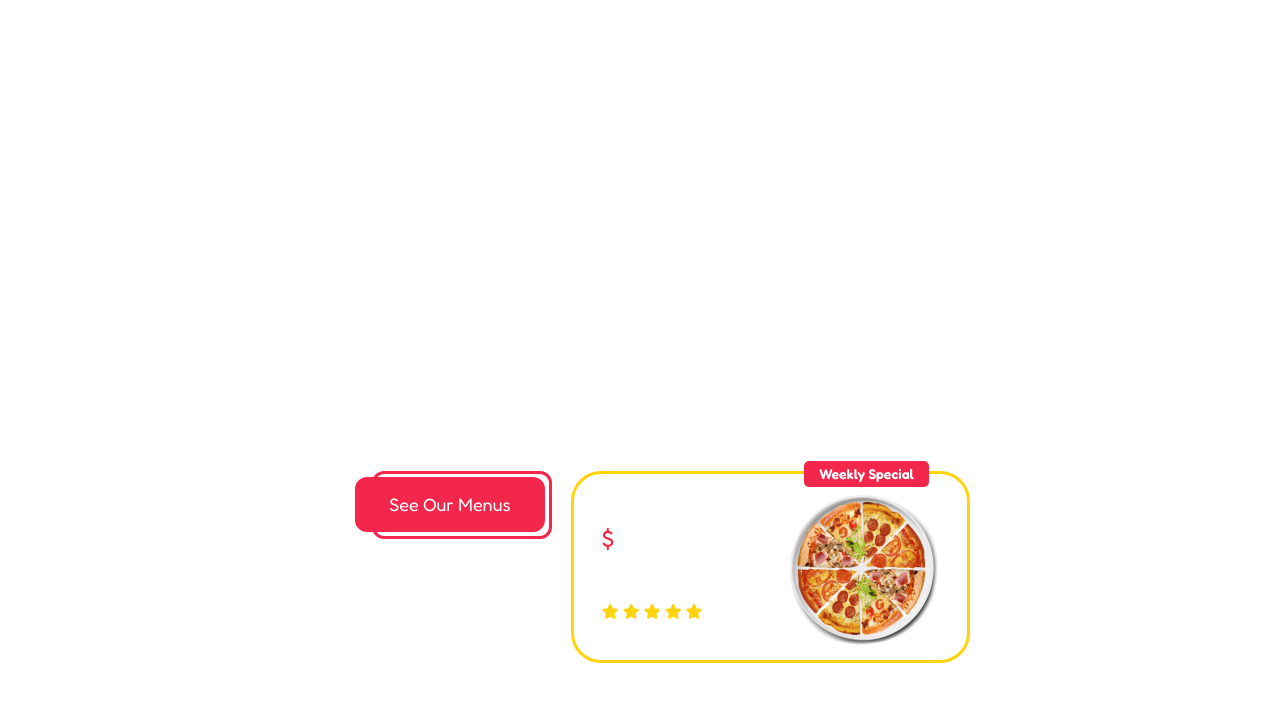
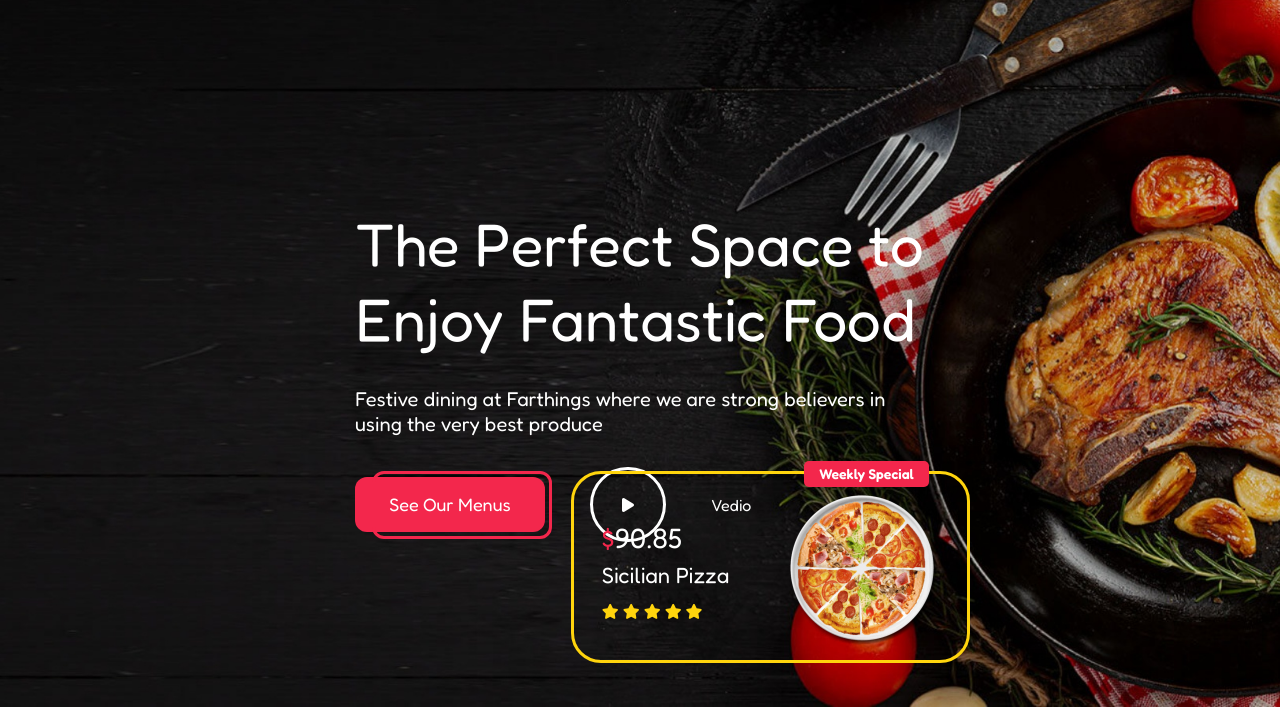
Before and after one commit to HasanAli44/pizza-hut, a plain HTML site: page index.html in a window 1280 px wide. Shown: the part 100-809 px from the top of the page. Drawn offline with nearby package versions, Linux system fonts and the light colour scheme; the site is published under a folder, as on GitHub Pages, so addresses that start at the root find nothing.

```diff
--- a/index.html
+++ b/index.html
@@ -73,7 +73,7 @@
     <!-- header area end -->
     <!-- banner area start -->
     <div
-      class="bg-[url(/images/banner-img.jpg)] xl:h-[710px] bg-cover bg-no-repeat text-white relative"
+      class="bg-[url(./images/banner-img.jpg)] xl:h-[710px] bg-cover bg-no-repeat text-white relative"
     >
       <div class="container mx-auto xl:pl-[355px] xl:px-0 px-5 xl:pt-[210px]">
         <div class="xl:h-[355px] xl:w-[615px]">
```
